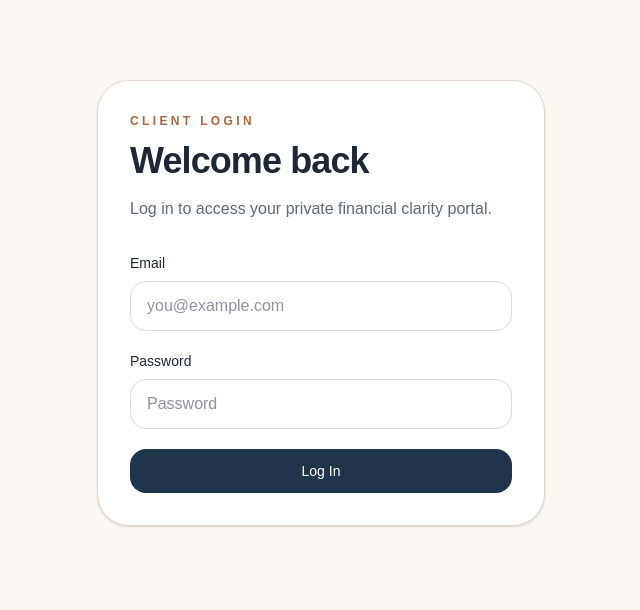
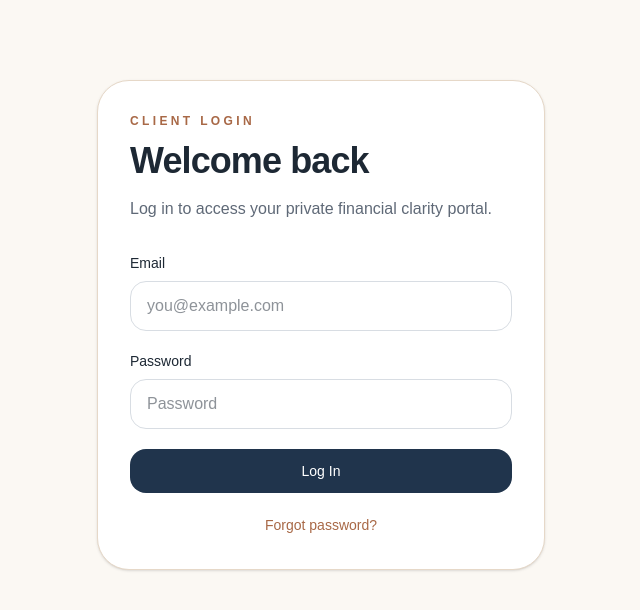
Before and after one commit to samuelhenig/henig-financial, a Next.js app: page /login in a window 1280 px wide. Shown: the top 610 px of the page, without its empty margins (319-959 px from the left). Built offline with nearby package versions, Linux system fonts and the light colour scheme; no server answers.

Commit message:
Update page.js

```diff
--- a/src/app/login/page.js
+++ b/src/app/login/page.js
@@ -24,6 +24,24 @@ export default function LoginPage() {
     }
 
     window.location.href = "/client";
+  }
+
+  async function resetPassword() {
+    if (!email) {
+      alert("Please enter your email first, then click Forgot password.");
+      return;
+    }
+
+    const { error } = await supabase.auth.resetPasswordForEmail(email, {
+      redirectTo: "https://www.henigfinancial.com/login",
+    });
+
+    if (error) {
+      alert(error.message);
+      return;
+    }
+
+    alert("Password reset email sent. Check your inbox.");
   }
 
   return (
@@ -77,6 +95,14 @@ export default function LoginPage() {
           >
             Log In
           </button>
+
+          <button
+            type="button"
+            onClick={resetPassword}
+            className="w-full text-sm font-medium text-[#A86846] hover:underline"
+          >
+            Forgot password?
+          </button>
         </div>
       </div>
     </main>
```
